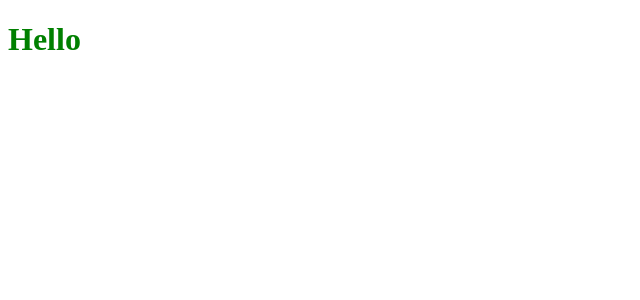
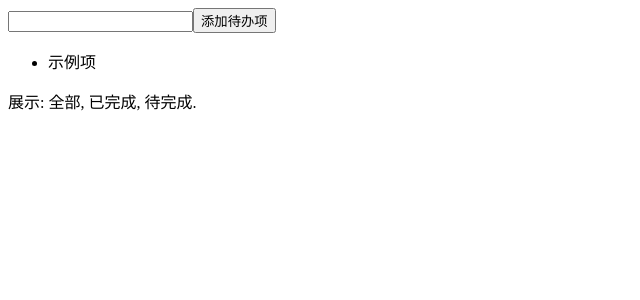
Before and after one commit to YestoryFornever/webpack-redux-starter, a React app: page / in a window 1280 px wide. Shown: the top 300 px of the page, without its empty margins (0-640 px from the left). Built offline with nearby package versions, Linux system fonts and the light colour scheme.

Commit message:
界面搭建

```diff
--- /dev/null
+++ b/src/components/add-todo.jsx
@@ -0,0 +1,15 @@
+import React, { Component, PropTypes } from 'react';
+import {connect} from 'react-redux';
+
+export default class AddTodo extends Component {
+	render() {
+		return (
+			<div>
+				<form>
+					<input/>
+					<button type="submit">添加待办项</button>
+				</form>
+			</div>
+		)
+	}
+}
--- a/src/components/app.jsx
+++ b/src/components/app.jsx
@@ -1,5 +1,14 @@
 import React, { Component, PropTypes } from 'react';
-let Hello = ()=>{
-	return (<h1>Hello</h1>);
+import AddTodo from './add-todo'
+import TodoList from './todo-list'
+import Footer from './footer'
+let App = ()=>{
+	return (
+		<div>
+			<AddTodo/>
+			<TodoList/>
+			<Footer/>
+		</div>
+	);
 }
-export default Hello;
+export default App;
--- /dev/null
+++ b/src/components/footer.jsx
@@ -0,0 +1,18 @@
+import React, { Component, PropTypes } from 'react'
+
+export default class Footer extends Component {
+	render() {
+		return (
+			<p>
+				展示:
+				{' '}
+				{'全部'}
+				{', '}
+				{'已完成'}
+				{', '}
+				{'待完成'}
+				.
+			</p>
+		)
+	}
+}
--- /dev/null
+++ b/src/components/todo-list.jsx
@@ -0,0 +1,12 @@
+import React, { Component, PropTypes } from 'react'
+import Todo from './todo'
+
+export default class TodoList extends Component {
+	render() {
+		return (
+			<ul>
+				<Todo/>
+			</ul>
+		)
+	}
+}
--- /dev/null
+++ b/src/components/todo.jsx
@@ -0,0 +1,9 @@
+import React, { Component, PropTypes } from 'react'
+
+export default class Todo extends Component {
+	render() {
+		return (
+			<li>示例项</li>
+		)
+	}
+}
```
